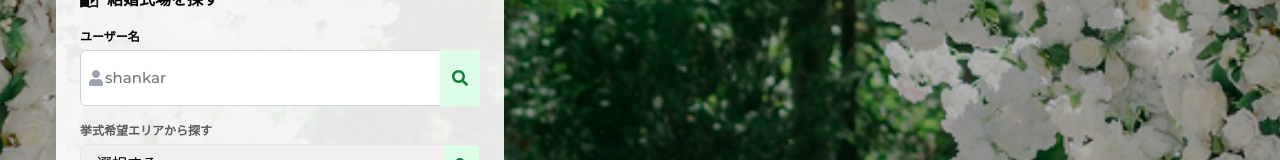
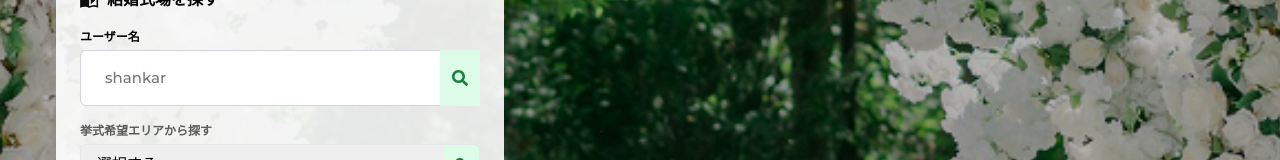
Before and after one commit to neraindai/yuin, a React (Vite) app: page / in a window 1280 px wide. Shown: the part 167-327 px from the top of the page. Built offline with nearby package versions, Linux system fonts and the light colour scheme.

Commit message:
adding the homeIcon image

```diff
--- a/src/assets/index.js
+++ b/src/assets/index.js
@@ -25,6 +25,7 @@ import bridal3 from './bridal3.jpg';
 import bridal4 from './bridal4.jpg';
 import arrow from './icons/arrow.png';
 import books from './icons/books.png';
+import homeIcon from './icons/homeIcon.png';
 
 
 export {
@@ -53,4 +54,5 @@ export {
   bridal4,
   arrow,
   books,
+  homeIcon,
 };
--- a/src/components/SearchSection/SearchSection.jsx
+++ b/src/components/SearchSection/SearchSection.jsx
@@ -1,5 +1,5 @@
 import { FaSearch, FaUser } from "react-icons/fa";
-import { books } from "../../assets";
+import { books, homeIcon } from "../../assets";
 
 export default function SearchSection() {
   return (
@@ -26,8 +26,11 @@ export default function SearchSection() {
               />
 
               {/* Left icon */}
-              <span className="absolute left-2 top-1/2 -translate-y-1/2 text-gray-400">
-                <FaUser />
+              {/* <span className="absolute left-2 top-1/2 -translate-y-1/2 text-gray-400">
+                <inputicon />
+              </span> */}
+              <span className="">
+                <homeIcon />
               </span>
 
               {/* Right icon */}
```
Also changed, not shown: src/assets/icons/homeIcon.png (renamed from src/assets/icons/inputicon.png).
